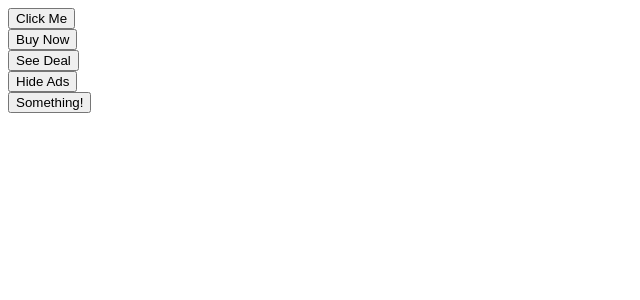
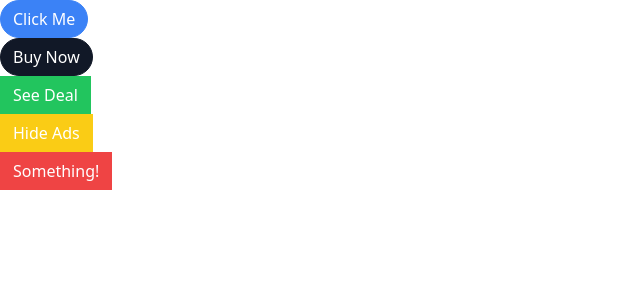
Before and after one commit to Jeevaneupane23/Components-on-React, a React (Create React App) app: page / in a window 1280 px wide. Shown: the top 300 px of the page, without its empty margins (0-640 px from the left). Built offline with nearby package versions, Linux system fonts and the light colour scheme.

Commit message:
here is check

```diff
--- a/package.json
+++ b/package.json
@@ -6,9 +6,11 @@
     "@testing-library/jest-dom": "^5.16.5",
     "@testing-library/react": "^13.4.0",
     "@testing-library/user-event": "^13.5.0",
+    "classnames": "^2.3.2",
     "prop-types": "^15.8.1",
     "react": "^18.2.0",
     "react-dom": "^18.2.0",
+    "react-icons": "^4.8.0",
     "react-scripts": "5.0.1",
     "web-vitals": "^2.1.4"
   },
@@ -35,5 +37,8 @@
       "last 1 firefox version",
       "last 1 safari version"
     ]
+  },
+  "devDependencies": {
+    "tailwindcss": "^3.2.7"
   }
 }
--- a/src/App.js
+++ b/src/App.js
@@ -4,19 +4,19 @@
   return (
     <div>
       <div>
-        <Button success>Click Me</Button>
+        <Button primary rounded>Click Me</Button>
       </div>
       <div>
-        <Button>Buy Now</Button>
+        <Button secondary rounded >Buy Now</Button>
       </div>
       <div>
-        <Button>See Deal</Button>
+        <Button success >See Deal</Button>
       </div>
       <div>
-        <Button>Hide Ads</Button>
+        <Button warning >Hide Ads</Button>
       </div>
       <div>
-        <Button>Something!</Button>
+        <Button danger >Something!</Button>
       </div>
 
 
--- a/src/Button.js
+++ b/src/Button.js
@@ -1,16 +1,33 @@
-import PropTypes from 'prop-types'
+import className from "classnames";
 
-function Button({ children,
+
+
+function Button({
+  children,
   primary,
   secondary,
   success,
   warning,
   danger,
   outline,
-    rounded
+  rounded,
 }) {
+  const classes = className('px-3 py-1.5 border', {
+    'border-blue-500 bg-blue-500 text-white': primary,
+    'border-gray-900 bg-gray-900 text-white': secondary,
+    'border-green-500 bg-green-500 text-white': success,
+    'border-yellow-400 bg-yellow-400 text-white': warning,
+    'border-red-500 bg-red-500 text-white': danger,
+    'rounded-full': rounded,
+    'bg-white': outline,
+    'text-blue-500': outline && primary,
+    'text-gray-900': outline && secondary,
+    'text-green-500': outline && success,
+    'text-yellow-400': outline && warning,
+    'text-red-500': outline && danger,
+  });
 
-    return <button>{children}</button>
+  return <button className={classes}>{children}</button>;
 }
 Button.propTypes = {
     checkVariationValue: ({ primary, secondary,
@@ -26,6 +43,7 @@
         }
 
 
+
     }
 
 };
--- /dev/null
+++ b/src/index.css
@@ -0,0 +1,3 @@
+@tailwind base;
+@tailwind components;
+@tailwind utilities;
--- a/src/index.js
+++ b/src/index.js
@@ -1,4 +1,5 @@
 import React from 'react';
+import './index.css'
 import ReactDOM from 'react-dom/client';
 
 import App from './App';
--- /dev/null
+++ b/tailwind.config.js
@@ -0,0 +1,10 @@
+/** @type {import('tailwindcss').Config} */
+module.exports = {
+  content: [
+    "./src/**/*.{js,jsx,ts,tsx}",
+  ],
+  theme: {
+    extend: {},
+  },
+  plugins: [],
+}
```
Also changed, not shown: 1 other file (tests, documents, lock files or other folders). Lines whose indentation alone changed are shown as unchanged.
